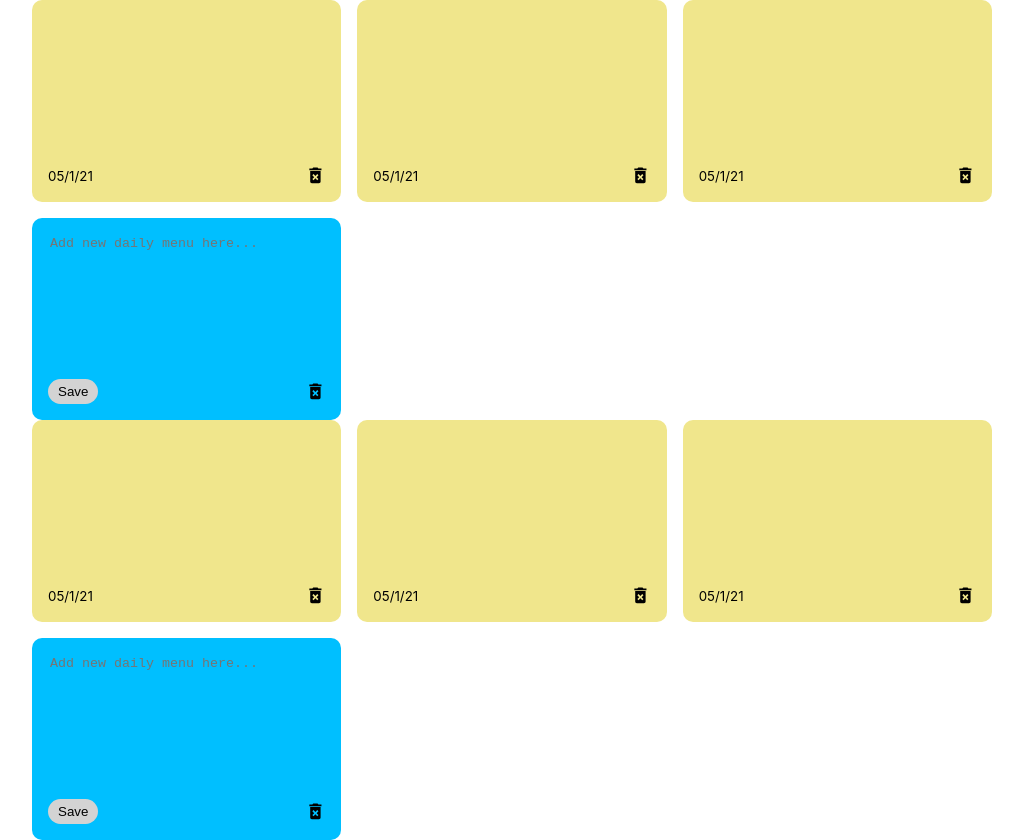
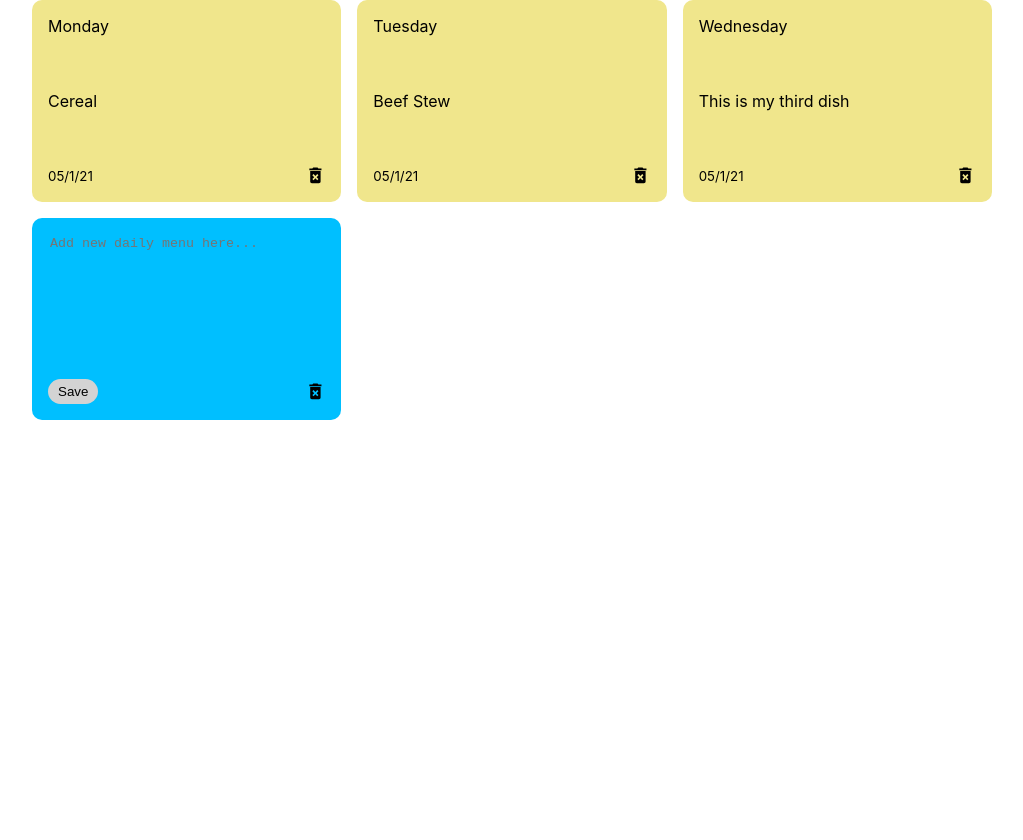
Before and after one commit to davidletaw/menu-planner, a React (Create React App) app: page / in a window 1280 px wide. Shown: the whole page, without its empty margins (128-1151 px from the left). After the commit the page ends 800 px from the top, so only its background shows below. Built offline with nearby package versions, Linux system fonts and the light colour scheme.

Commit message:
structure for app

```diff
--- a/src/App.js
+++ b/src/App.js
@@ -7,17 +7,20 @@ const App = () => {
     const [dailyMenu, setMenu] = useState([
         {
             id: nanoid(),
-            text: "This is my first dish",
+            day: "Monday",
+            meal: "Cereal",
             date: "05/1/21",
         },
         {
             id: nanoid(),
-            text: "This is my second dish",
+            day: "Tuesday",
+            meal: "Beef Stew",
             date: "05/1/21",
         },
         {
             id: nanoid(),
-            text: "This is my third dish",
+            day: "Wednesday",
+            meal: "This is my third dish",
             date: "05/1/21",
         }
     ]);
@@ -35,7 +38,6 @@ const App = () => {
 
   return (
       <div className="container">
-        <DailyMenusList dailyMenu={dailyMenu}/>
         <DailyMenusList dailyMenu={dailyMenu} handleAddDailyMenu={addDailyMenu}/>
       </div>
   );
```
